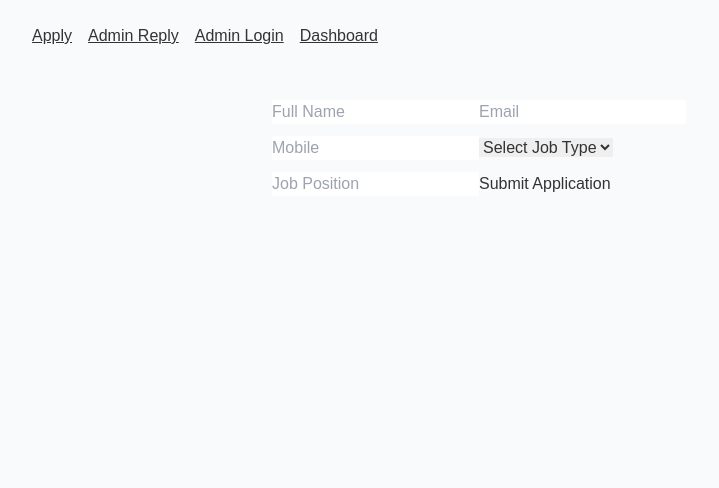
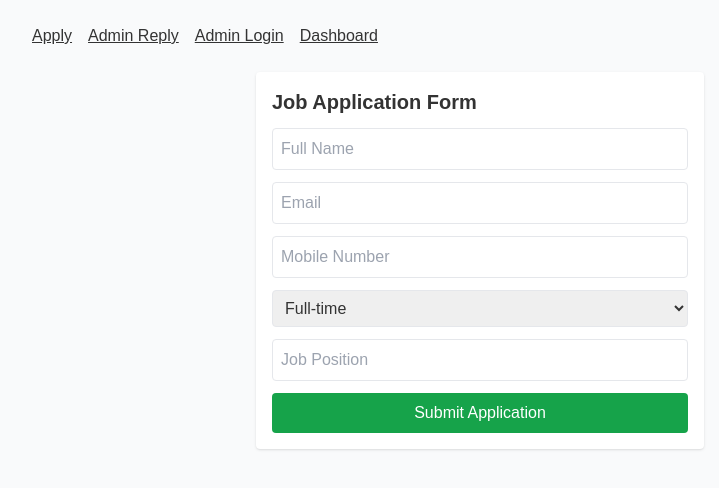
Before and after one commit to Xtosea/JobLink, a React (Create React App) app: page / in a window 1280 px wide. Shown: the top 488 px of the page, without its empty margins (160-879 px from the left). Built offline with nearby package versions, Linux system fonts and the light colour scheme.

Commit message:
Update ApplicantForm.jsx

```diff
--- a/src/pages/ApplicantForm.jsx
+++ b/src/pages/ApplicantForm.jsx
@@ -1,4 +1,4 @@
-import { useState } from "react";
+import React, { useState } from "react";
 import axios from "axios";
 
 export default function ApplicantForm() {
@@ -6,35 +6,91 @@ export default function ApplicantForm() {
     fullname: "",
     email: "",
     mobile: "",
-    jobType: "",
+    jobType: "Full-time",
     jobPosition: "",
   });
 
-  const submit = async e => {
+  const [loading, setLoading] = useState(false);
+  const [successMsg, setSuccessMsg] = useState("");
+
+  const handleChange = (e) => {
+    setForm({ ...form, [e.target.name]: e.target.value });
+  };
+
+  const handleSubmit = async (e) => {
     e.preventDefault();
+    setLoading(true);
+    setSuccessMsg("");
+
     try {
-      await axios.post(
-        `${process.env.REACT_APP_API}/applications`,
-        form
-      );
-      alert("Application submitted. Check your email!");
+      const res = await axios.post(`${process.env.REACT_APP_API_BASE}/api/applications`, form);
+      setSuccessMsg("Application submitted! Check your email for next steps.");
+      setForm({ fullname: "", email: "", mobile: "", jobType: "Full-time", jobPosition: "" });
     } catch (err) {
+      console.error(err);
       alert(err.response?.data?.message || "Submission failed");
+    } finally {
+      setLoading(false);
     }
   };
 
   return (
-    <form onSubmit={submit} className="max-w-md mx-auto p-4 space-y-3">
-      <input placeholder="Full Name" onChange={e => setForm({...form, fullname: e.target.value})} />
-      <input placeholder="Email" onChange={e => setForm({...form, email: e.target.value})} />
-      <input placeholder="Mobile" onChange={e => setForm({...form, mobile: e.target.value})} />
-      <select onChange={e => setForm({...form, jobType: e.target.value})}>
-        <option value="">Select Job Type</option>
-        <option>Full-time</option>
-        <option>Part-time</option>
-      </select>
-      <input placeholder="Job Position" onChange={e => setForm({...form, jobPosition: e.target.value})} />
-      <button className="btn">Submit Application</button>
-    </form>
+    <div className="max-w-md mx-auto p-4 bg-white rounded shadow">
+      <h2 className="text-xl font-bold mb-3">Job Application Form</h2>
+
+      {successMsg && <p className="mb-3 text-green-600">{successMsg}</p>}
+
+      <form onSubmit={handleSubmit} className="space-y-3">
+        <input
+          name="fullname"
+          placeholder="Full Name"
+          value={form.fullname}
+          onChange={handleChange}
+          className="w-full p-2 border rounded"
+          required
+        />
+        <input
+          name="email"
+          type="email"
+          placeholder="Email"
+          value={form.email}
+          onChange={handleChange}
+          className="w-full p-2 border rounded"
+          required
+        />
+        <input
+          name="mobile"
+          placeholder="Mobile Number"
+          value={form.mobile}
+          onChange={handleChange}
+          className="w-full p-2 border rounded"
+          required
+        />
+        <select
+          name="jobType"
+          value={form.jobType}
+          onChange={handleChange}
+          className="w-full p-2 border rounded"
+        >
+          <option value="Full-time">Full-time</option>
+          <option value="Part-time">Part-time</option>
+        </select>
+        <input
+          name="jobPosition"
+          placeholder="Job Position"
+          value={form.jobPosition}
+          onChange={handleChange}
+          className="w-full p-2 border rounded"
+          required
+        />
+        <button
+          type="submit"
+          className="w-full p-2 bg-green-600 text-white rounded hover:bg-green-700"
+          disabled={loading}
+        >
+          {loading ? "Submitting..." : "Submit Application"}
+        </button>
+      </form>
+    </div>
   );
 }
```
